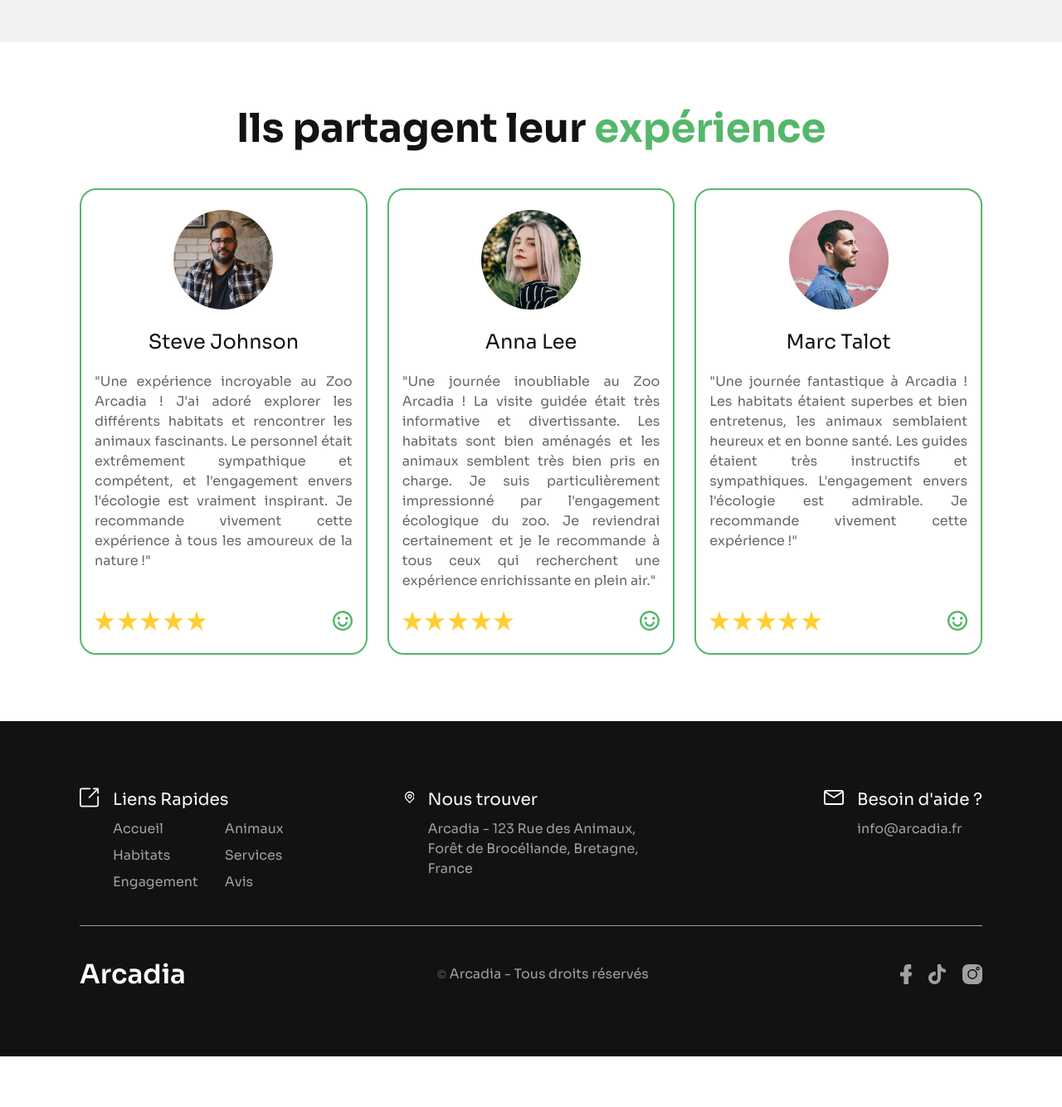
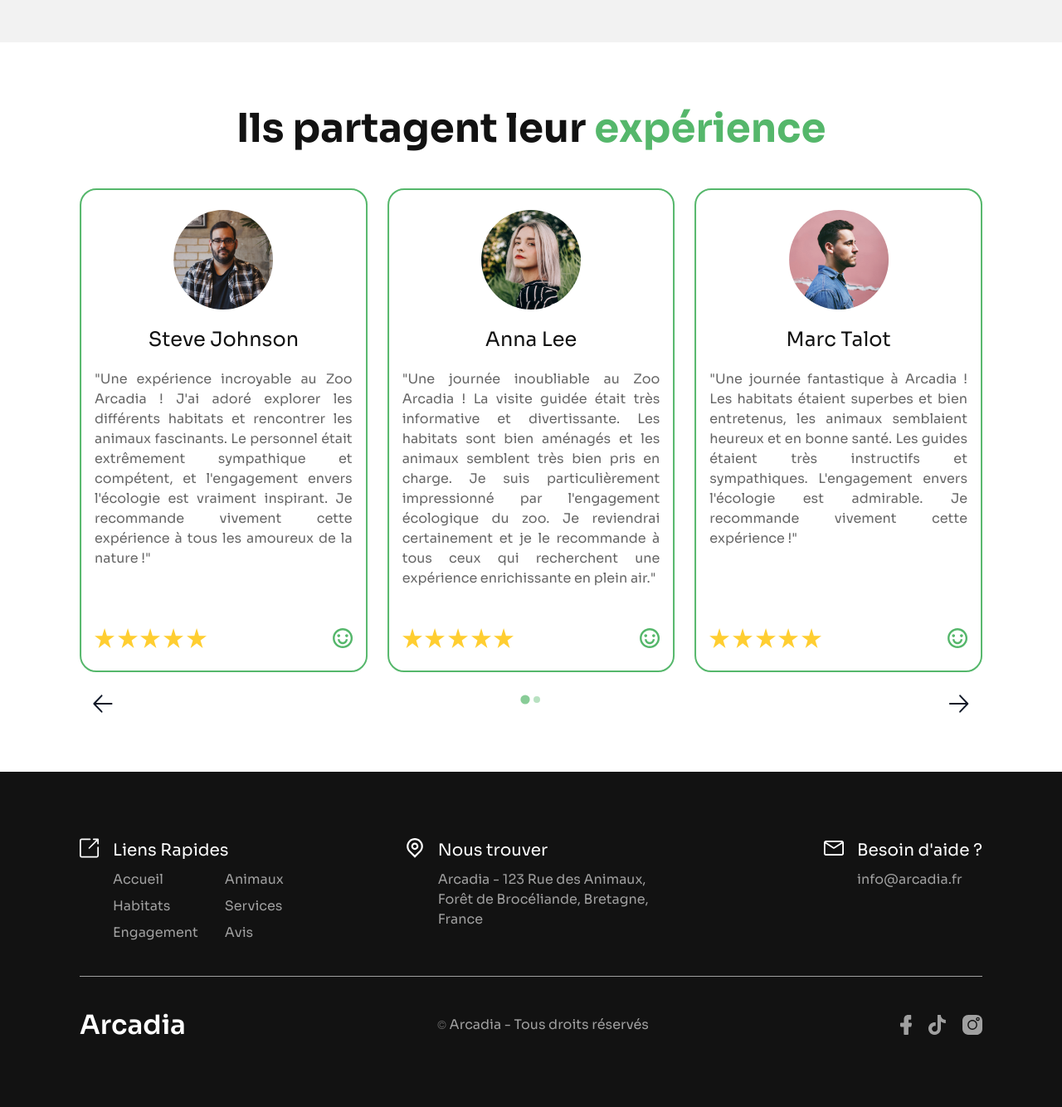
Before and after one commit to llayz46/arcadia-web-project, a PHP site: page / in a window 1280 px wide. Shown: the part 4840-6174 px from the top of the page at 83% size. Before the commit the page ends 6113 px from the top, so only its background shows below. Run offline with PHP 8.4, Linux system fonts and the light colour scheme; some libraries are stand-ins or nearby versions.

Commit message:
adding responsive for all section, in wait for test and merge

```diff
--- a/index.html
+++ b/index.html
@@ -4,8 +4,8 @@
   <meta charset="UTF-8">
   <meta name="viewport" content="width=device-width, initial-scale=1.0">
   <title>Arcadia</title>
+  <link rel="stylesheet" href="./node_modules/@splidejs/splide/dist/css/splide.min.css">
   <link rel="stylesheet" href="./assets/css/main.css">
-  <link rel="stylesheet" href="./node_modules/@splidejs/splide/dist/css/splide.min.css">
 </head>
 <body class="body">
   <!-- START : header -->
@@ -197,7 +197,10 @@
     <!-- START : testimonial -->
     <section class="testimonial">
       <h2 class="testimonial__title">Ils partagent leur <span class="accent">expérience</span></h2>
-      <div class="testimonial__container-card flux">
+      <div class="splide flux" role="group">
+        <div class="splide__track">
+          <ul class="splide__list">
+            <li class="splide__slide">
               <div class="testimonial__card">
                 <div class="testimonial__card-container">
                   <img src="./assets/images/testimonial-steve.png" alt="" class="testimonial__card-avatar">
@@ -227,6 +230,9 @@
                   </svg>
                 </div>
               </div>
+            </li>
+
+            <li class="splide__slide">
               <div class="testimonial__card">
                 <div class="testimonial__card-container">
                   <img src="./assets/images/testimonial-anna.png" alt="" class="testimonial__card-avatar">
@@ -256,6 +262,9 @@
                   </svg>
                 </div>
               </div>
+            </li>
+
+            <li class="splide__slide">
               <div class="testimonial__card">
                 <div class="testimonial__card-container">
                   <img src="./assets/images/testimonial-marc.png" alt="" class="testimonial__card-avatar">
@@ -284,6 +293,41 @@
                     <path d="M12 24C5.37258 24 0 18.6274 0 12C0 5.37258 5.37258 0 12 0C18.6274 0 24 5.37258 24 12C24 18.6274 18.6274 24 12 24ZM12 21.6C17.302 21.6 21.6 17.302 21.6 12C21.6 6.69806 17.302 2.4 12 2.4C6.69806 2.4 2.4 6.69806 2.4 12C2.4 17.302 6.69806 21.6 12 21.6ZM6 13.2H8.4C8.4 15.1883 10.0117 16.8 12 16.8C13.9883 16.8 15.6 15.1883 15.6 13.2H18C18 16.5137 15.3137 19.2 12 19.2C8.6863 19.2 6 16.5137 6 13.2ZM7.2 10.8C6.20588 10.8 5.4 9.99408 5.4 9C5.4 8.00588 6.20588 7.2 7.2 7.2C8.19412 7.2 9 8.00588 9 9C9 9.99408 8.19412 10.8 7.2 10.8ZM16.8 10.8C15.8059 10.8 15 9.99408 15 9C15 8.00588 15.8059 7.2 16.8 7.2C17.7941 7.2 18.6 8.00588 18.6 9C18.6 9.99408 17.7941 10.8 16.8 10.8Z" fill="#55B76B"/>
                   </svg>
                 </div>
+              </div>
+            </li>
+
+            <li class="splide__slide">
+              <div class="testimonial__card">
+                <div class="testimonial__card-container">
+                  <img src="./assets/images/testimonial-pauline.jpg" alt="" class="testimonial__card-avatar">
+                  <h4 class="testimonial__card-title">Pauline Lefebvre</h4>
+                  <p class="testimonial__card-content">"Une expérience incroyable ! Le Zoo Arcadia est un endroit magique où j'ai passé une journée inoubliable en famille. Les animaux sont magnifiques et bien soignés, et les habitats sont très bien conçus. Nous avons particulièrement apprécié la visite guidée qui était informative et divertissante. C'est un endroit idéal pour les amoureux de la nature de tous âges. Nous reviendrons certainement !"</p>
+                </div>
+                <div class="testimonial__card-note">
+                  <div class="testimonial__card-stars-container">
+                    <svg class="testimonial__card-star" xmlns="http://www.w3.org/2000/svg" width="24" height="24" viewBox="0 0 24 24" fill="none">
+                      <path d="M24 9.18621H14.84L12 0L9.16 9.18621H0L7.4 14.8552L4.6 24L12 18.331L19.4 24L16.56 14.8138L24 9.18621Z" fill="#FFCE31"/>
+                    </svg>
+                    <svg class="testimonial__card-star" xmlns="http://www.w3.org/2000/svg" width="24" height="24" viewBox="0 0 24 24" fill="none">
+                      <path d="M24 9.18621H14.84L12 0L9.16 9.18621H0L7.4 14.8552L4.6 24L12 18.331L19.4 24L16.56 14.8138L24 9.18621Z" fill="#FFCE31"/>
+                    </svg>
+                    <svg class="testimonial__card-star" xmlns="http://www.w3.org/2000/svg" width="24" height="24" viewBox="0 0 24 24" fill="none">
+                      <path d="M24 9.18621H14.84L12 0L9.16 9.18621H0L7.4 14.8552L4.6 24L12 18.331L19.4 24L16.56 14.8138L24 9.18621Z" fill="#FFCE31"/>
+                    </svg>
+                    <svg class="testimonial__card-star" xmlns="http://www.w3.org/2000/svg" width="24" height="24" viewBox="0 0 24 24" fill="none">
+                      <path d="M24 9.18621H14.84L12 0L9.16 9.18621H0L7.4 14.8552L4.6 24L12 18.331L19.4 24L16.56 14.8138L24 9.18621Z" fill="#FFCE31"/>
+                    </svg>
+                    <svg class="testimonial__card-star" xmlns="http://www.w3.org/2000/svg" width="24" height="24" viewBox="0 0 24 24" fill="none">
+                      <path d="M24 9.18621H14.84L12 0L9.16 9.18621H0L7.4 14.8552L4.6 24L12 18.331L19.4 24L16.56 14.8138L24 9.18621Z" fill="#FFCE31"/>
+                    </svg>
+                  </div>
+                  <svg class="testimonial__card-smiley" xmlns="http://www.w3.org/2000/svg" width="24" height="24" viewBox="0 0 24 24" fill="none">
+                    <path d="M12 24C5.37258 24 0 18.6274 0 12C0 5.37258 5.37258 0 12 0C18.6274 0 24 5.37258 24 12C24 18.6274 18.6274 24 12 24ZM12 21.6C17.302 21.6 21.6 17.302 21.6 12C21.6 6.69806 17.302 2.4 12 2.4C6.69806 2.4 2.4 6.69806 2.4 12C2.4 17.302 6.69806 21.6 12 21.6ZM6 13.2H8.4C8.4 15.1883 10.0117 16.8 12 16.8C13.9883 16.8 15.6 15.1883 15.6 13.2H18C18 16.5137 15.3137 19.2 12 19.2C8.6863 19.2 6 16.5137 6 13.2ZM7.2 10.8C6.20588 10.8 5.4 9.99408 5.4 9C5.4 8.00588 6.20588 7.2 7.2 7.2C8.19412 7.2 9 8.00588 9 9C9 9.99408 8.19412 10.8 7.2 10.8ZM16.8 10.8C15.8059 10.8 15 9.99408 15 9C15 8.00588 15.8059 7.2 16.8 7.2C17.7941 7.2 18.6 8.00588 18.6 9C18.6 9.99408 17.7941 10.8 16.8 10.8Z" fill="#55B76B"/>
+                  </svg>
+                </div>
+              </div>
+            </li>
+          </ul>
         </div>
       </div>
     </section>
@@ -317,7 +361,7 @@
       </div>
       <div class="footer__column">
         <svg xmlns="http://www.w3.org/2000/svg" width="18" height="22" viewBox="0 0 18 22" fill="none">
-          <path d="M9 18.899L13.9497 13.9492C16.6834 11.2156 16.6834 6.78343 13.9497 4.04976C11.2161 1.31609 6.78392 1.31609 4.05025 4.04976C1.31658 6.78343 1.31658 11.2156 4.05025 13.9492L9 18.899ZM9 21.7274L2.63604 15.3635C-0.87868 11.8487 -0.87868 6.15027 2.63604 2.63555C6.15076 -0.879168 11.8492 -0.879168 15.364 2.63555C18.8787 6.15027 18.8787 11.8487 15.364 15.3635L9 21.7274ZM9 10.9995C10.1046 10.9995 11 10.1041 11 8.99951C11 7.89494 10.1046 6.99951 9 6.99951C7.8954 6.99951 7 7.89494 7 8.99951C7 10.1041 7.8954 10.9995 9 10.9995ZM9 12.9995C6.79086 12.9995 5 11.2086 5 8.99951C5 6.79037 6.79086 4.99951 9 4.99951C11.2091 4.99951 13 6.79037 13 8.99951C13 11.2086 11.2091 12.9995 9 12.9995Z" fill="white"/>
+          <path d="M9 18.9005L13.9497 13.9507C16.6834 11.2171 16.6834 6.7849 13.9497 4.05123C11.2161 1.31756 6.78392 1.31756 4.05025 4.05123C1.31658 6.7849 1.31658 11.2171 4.05025 13.9507L9 18.9005ZM9 21.7289L2.63604 15.365C-0.87868 11.8502 -0.87868 6.15174 2.63604 2.63702C6.15076 -0.877703 11.8492 -0.877703 15.364 2.63702C18.8787 6.15174 18.8787 11.8502 15.364 15.365L9 21.7289ZM9 11.001C10.1046 11.001 11 10.1056 11 9.00098C11 7.89641 10.1046 7.00098 9 7.00098C7.8954 7.00098 7 7.89641 7 9.00098C7 10.1056 7.8954 11.001 9 11.001ZM9 13.001C6.79086 13.001 5 11.2101 5 9.00098C5 6.79184 6.79086 5.00098 9 5.00098C11.2091 5.00098 13 6.79184 13 9.00098C13 11.2101 11.2091 13.001 9 13.001Z" fill="white"/>
         </svg>
         <div class="footer__column-content">
           <h3 class="footer__column-title">Nous trouver</h3>
@@ -359,6 +403,27 @@
 
   <!-- START : javascript -->
   <script src="./assets/scripts/accordions.js"></script>
+  <script src="./node_modules/@splidejs/splide/dist/js/splide.min.js"></script>
+  <script>
+    document.addEventListener("DOMContentLoaded", function () {
+      var splide = new Splide(".splide", {
+        type: "loop",
+        perPage: 3,
+        autoHeight: true,
+        gap: "1.5rem",
+        arrowPath: "M34.5498 14.8921L20.7432 0.463768C20.1429 -0.154589 19.2092 -0.154589 18.6089 0.463768C18.0086 1.08213 18.0086 2.04402 18.6089 2.66237L29.8142 14.4112H1.46737C0.666984 14.4112 0 15.0982 0 15.9227C0 16.7472 0.666984 17.503 1.46737 17.503H29.9476L18.6089 29.3892C18.0086 30.0075 18.0086 30.9694 18.6089 31.5878C18.8757 31.8626 19.2758 32 19.676 32C20.0762 32 20.4764 31.8626 20.7432 31.5191L34.5498 17.0907C35.1501 16.4724 35.1501 15.5105 34.5498 14.8921Z",
+        breakpoints: {
+          1000: {
+            perPage: 2,
+          },
+          650: {
+            perPage: 1,
+          },
+        },
+      });
+      splide.mount();
+    });
+  </script>
   <!-- END : javascript -->
 </body>
 </html>
--- a/sass/base/_reset.sass
+++ b/sass/base/_reset.sass
@@ -1,9 +1,3 @@
-// button
-  background-color: transparent
-  border-width: 0
-  appearance: none
-  padding: 0
-
 a
   color: inherit
   text-decoration: none
--- a/sass/components/_card.sass
+++ b/sass/components/_card.sass
@@ -28,7 +28,11 @@
     margin-left: auto
     box-shadow: 0 2px 0 utils.$color-light
 
-@media screen and (max-width: 400px)
+@media screen and (max-width: 800px)
+  .habitat__image
+    height: 300px
+
+@media screen and (max-width: 600px)
   .habitat__card
     width: 100%
 
@@ -76,3 +80,32 @@
   &-note
     display: flex
     justify-content: space-between
+
+.splide
+  &__slide
+    display: flex
+
+  &__arrow
+    background: none
+    opacity: 1
+    top: 100%
+
+    &:hover
+      svg
+        fill: utils.$color-accent
+
+    svg
+      width: 40px
+      height: 40px
+      fill: #111928
+      transition: all 0.12s ease-out
+
+  &__pagination
+    position: initial
+    padding-top: utils.$margin-sm
+
+    &__page
+      background-color: rgba(utils.$color-accent , 0.6)
+
+    &__page.is-active
+      background-color: utils.$color-accent
--- a/sass/components/_grid.sass
+++ b/sass/components/_grid.sass
@@ -41,7 +41,7 @@
     grid-column-start: 4
     grid-column-end: 5
 
-@media screen and (max-width: 400px)
+@media screen and (max-width: 750px)
   .animal__container-grid
     display: flex
     flex-direction: column
--- a/sass/layouts/_animal.sass
+++ b/sass/layouts/_animal.sass
@@ -16,7 +16,7 @@
   &__container-grid
     padding-top: utils.$margin-l
 
-@media screen and (max-width: 400px)
+@media screen and (max-width: 1000px)
   .animal
     &__container-text
       text-align: center
--- a/sass/layouts/_ecology.sass
+++ b/sass/layouts/_ecology.sass
@@ -18,7 +18,7 @@
   &__accordion
     padding-bottom: utils.$margin-xxl
 
-@media screen and (max-width: 400px)
+@media screen and (max-width: 600px)
   .ecology
     padding-top: utils.$margin-xl
 
--- a/sass/layouts/_footer.sass
+++ b/sass/layouts/_footer.sass
@@ -21,8 +21,10 @@
       justify-content: flex-end
 
     svg
-      width: 1.5rem
-      height: 1.5rem
+      width: 24px
+      min-width: 24px
+      height: 24px
+      min-height: 20px
 
     &-title
       color: utils.$color-light
@@ -53,3 +55,23 @@
 
   &__copyright
     opacity: 0.6
+
+@media screen and (max-width: 800px)
+  .footer
+    &__flex
+      flex-direction: column
+      gap: utils.$margin-sm
+
+    &__column
+      width: 100%
+
+      &:last-child
+        justify-content: flex-start
+
+      &:nth-child(2)
+        justify-content: flex-start
+
+    &__bottom
+      flex-direction: column
+      gap: utils.$margin-s
+      padding-top: utils.$margin-ssm
--- a/sass/layouts/_habitat.sass
+++ b/sass/layouts/_habitat.sass
@@ -16,7 +16,10 @@
   &__card--middle
     padding-bottom: utils.$margin-3xl
 
-  @media screen and (max-width: 400px)
+  @media screen and (max-width: 600px)
+    &__title
+      text-align: center
+
     &__container-text
       gap: utils.$margin-s
       padding-bottom: utils.$margin-m
--- a/sass/layouts/_hero.sass
+++ b/sass/layouts/_hero.sass
@@ -12,11 +12,29 @@
     flex-direction: column
     gap: utils.$margin-l
     margin-left: utils.$margin-3xl
+    padding-right: utils.$margin-ml
 
   &__image--mobile
     display: none
 
-@media screen and (max-width: 400px)
+  &__image--desktop
+    width: 40%
+
+@media screen and (max-width: 1000px)
+  .hero
+    flex-direction: column
+
+    &__container-text
+      width: 95%
+      padding: 0
+      margin: 0
+
+    &__image--desktop
+      padding-top: utils.$margin-s
+      margin-left: auto
+      width: 50%
+
+@media screen and (max-width: 800px)
   .hero
     padding-top: utils.$margin-m
     padding-bottom: utils.$margin-ssm
@@ -38,3 +56,9 @@
       margin-left: auto
       text-align: center
       gap: utils.$margin-s
+
+@media screen and (max-width: 350px)
+  .hero
+    &__image
+      &--mobile
+        display: none
--- a/sass/layouts/_services.sass
+++ b/sass/layouts/_services.sass
@@ -43,7 +43,7 @@
   &__type
     display: none
 
-@media screen and (max-width: 400px)
+@media screen and (max-width: 1000px)
   .services
     &__container-text
       width: calc(100% - utils.$margin-m)
@@ -75,9 +75,13 @@
     &__image
       border-radius: 0
       padding-bottom: utils.$margin-s
-      height: 250px
+      height: 400px
 
     &__content
       margin-left: auto
       margin-right: auto
       width: calc(100% - utils.$margin-m)
+
+@media screen and (max-width: 400px)
+  .services__image
+    height: 250px
--- a/sass/layouts/_testimonial.sass
+++ b/sass/layouts/_testimonial.sass
@@ -6,13 +6,3 @@
   &__title
     text-align: center
     padding-bottom: utils.$margin-l
-
-  &__container-card
-    display: flex
-    gap: utils.$margin-sm
-    justify-content: space-between
-
-  &__card
-    width: 33%
-
-// @media screen and (max-width: 400px)
--- a/sass/pages/_background.sass
+++ b/sass/pages/_background.sass
@@ -27,13 +27,19 @@
   background-color: utils.$color-dark
 
 // Responsive
-@media screen and (max-width: 400px)
+
+@media screen and (max-width: 1000px)
   .body
     background-image: url(../images/hero-background-parrot-mobile.jpg)
 
+  .ecology
+    margin-top: -50px
+
+@media screen and (max-width: 600px)
   .habitat
     padding-top: utils.$margin-xl
     clip-path: polygon(100% 2%, 100% 100%, 0 100%, 0 0)
 
   .ecology
+    margin-top: 0
     clip-path: polygon(27% 2%, 58% 0, 78% 2%, 100% 0, 100% 100%, 51% 100%, 27% 100%, 0 100%, 0 0)
--- a/sass/utils/_extends.sass
+++ b/sass/utils/_extends.sass
@@ -40,7 +40,7 @@
   line-height: 148%
   font-weight: 400
   color: var.$color-text-light
-  @media screen and (max-width: 400px)
+  @media screen and (max-width: 600px)
     font-size: 1rem
 
 %home-content-l-dark
@@ -87,7 +87,10 @@
 %padding-tb
   padding-top: var.$margin-xxl
   padding-bottom: var.$margin-xxl
-  @media screen and (max-width: 400px)
+  @media screen and (max-width: 800px)
+    padding-top: var.$margin-l
+    padding-bottom: var.$margin-l
+  @media screen and (max-width: 600px)
     padding-top: var.$margin-ml
     padding-bottom: var.$margin-ml
 // END : layout
```
Also changed, not shown: assets/css/main.css, assets/images/testimonial-pauline.jpg (added), 1 other file. Lines whose indentation alone changed are shown as unchanged.
